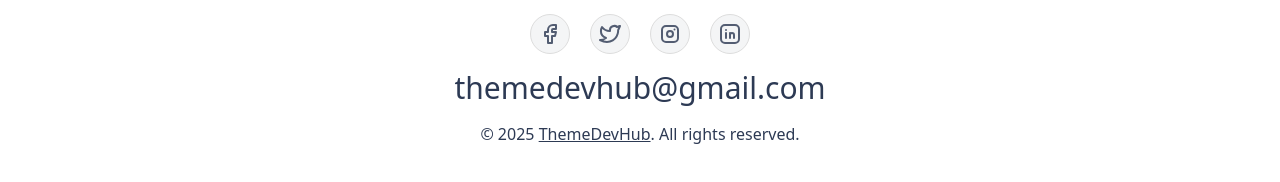
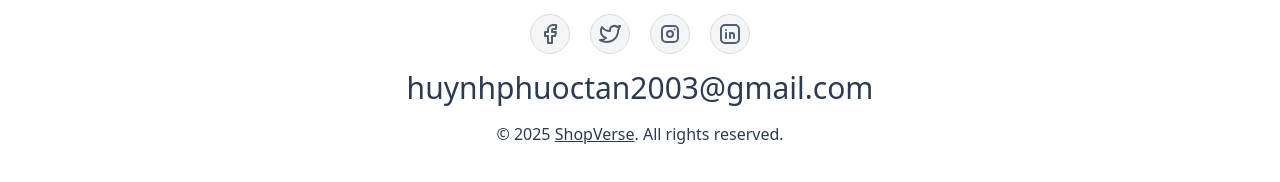
Before and after one commit to TanHuynh68/ShopVerse_FE, a React (Vite) app: page / in a window 1280 px wide. Shown: the part 296-478 px from the top of the page. Built offline with nearby package versions, Linux system fonts and the light colour scheme; no server answers.

Commit message:
styles: update info on footer

```diff
--- a/src/components/layouts/customer-layout/footer/index.tsx
+++ b/src/components/layouts/customer-layout/footer/index.tsx
@@ -97,16 +97,16 @@ const Footer = () => {
               </a>
             </div>
             <h3 className="text-xl sm:text-2xl md:text-3xl text-center pt-4">
-              themedevhub@gmail.com
+              huynhphuoctan2003@gmail.com
             </h3>
             <p className="text-center pt-4">
               © 2025{" "}
               <a
-                href="https://www.themedevhub.com"
+                href="https://github.com/TanHuynh68"
                 target="_blank"
                 className="underline hover:text-[#00a68e]"
               >
-                ThemeDevHub
+                ShopVerse
               </a>
               . All rights reserved.
             </p>
--- a/src/pages/customer/home/categories/index.tsx
+++ b/src/pages/customer/home/categories/index.tsx
@@ -1,4 +1,4 @@
-import Title from "@/components/title";
+import Title from "@/components/common/title";
 import { Cate } from "@/type/category.type";
 import { Link } from "react-router-dom";
 
@@ -6,12 +6,13 @@ interface HomeCategoriesProps {
   cates: Cate[];
 }
 const HomeCategories = ({ cates }: HomeCategoriesProps) => {
+  console.log('HomeCategories: ', cates)
   return (
     <div className="">
       <Title title="Categories" className="mt-2" />
       <div className="grid grid-cols-10 mt-5">
         {cates.map((item) => (
-          <Link to={`/${item._id}`}>
+          <Link to={`/${item._id}`} key={item._id}>
             <div className="border border-solid h-[150px] w-[120px]">
               {/* img */}
               <div className="flex justify-center">
--- a/src/pages/customer/home/index.tsx
+++ b/src/pages/customer/home/index.tsx
@@ -1,6 +1,6 @@
 import { useEffect, useState } from "react";
 import HomeCategories from "./categories";
-import { Spinner } from "@/components/spinner";
+import { Spinner } from "@/components/common/spinner";
 import { CategoryService } from "@/services";
 import { Cate } from "@/type/category.type";
 
--- a/src/pages/customer/products-by-cates/categories-bar/brands.tsx
+++ b/src/pages/customer/products-by-cates/categories-bar/brands.tsx
@@ -1,6 +1,6 @@
 import { Brand } from "../../../../type/brand.type";
 import { Checkbox } from "@/components/ui/checkbox";
-import SubTitle from "@/components/sub-title";
+import SubTitle from "@/components/common/sub-title";
 import { useProductContext } from "@/hooks/useProductContext ";
 
 interface BrandsProps {
--- a/src/pages/customer/products-by-cates/categories-bar/index.tsx
+++ b/src/pages/customer/products-by-cates/categories-bar/index.tsx
@@ -1,4 +1,4 @@
-import Title from "@/components/title";
+import Title from "@/components/common/title";
 import { Logs } from "lucide-react";
 import { Brand } from "../../../../type/brand.type";
 import Brands from "./brands";
--- a/src/pages/customer/products-by-cates/index.tsx
+++ b/src/pages/customer/products-by-cates/index.tsx
@@ -3,10 +3,12 @@ import CategoriesBar from "./categories-bar";
 import { useEffect, useState } from "react";
 import { Brand } from "../../../type/brand.type";
 import { BrandService } from "@/services";
-import { Spinner } from "@/components/spinner";
+
 import ProductsGrid from "./products-grid";
 import { useProductContext } from "@/hooks/useProductContext ";
-import DataNotFound from "@/components/data-not-found";
+import { Spinner } from "@/components/common/spinner";
+import DataNotFound from "@/components/common/data-not-found";
+
 
 const ProductsPage = () => {
   const { getBrandByCategoryId, loading } = BrandService();
```
Also changed, not shown: src/components/common/data-not-found/index.tsx (renamed from src/components/data-not-found/index.tsx), src/components/common/spinner/index.tsx (renamed from src/components/spinner/index.tsx), src/components/common/sub-title/index.tsx (renamed from src/components/sub-title/index.tsx), src/components/common/title/index.tsx (renamed from src/components/title/index.tsx).
